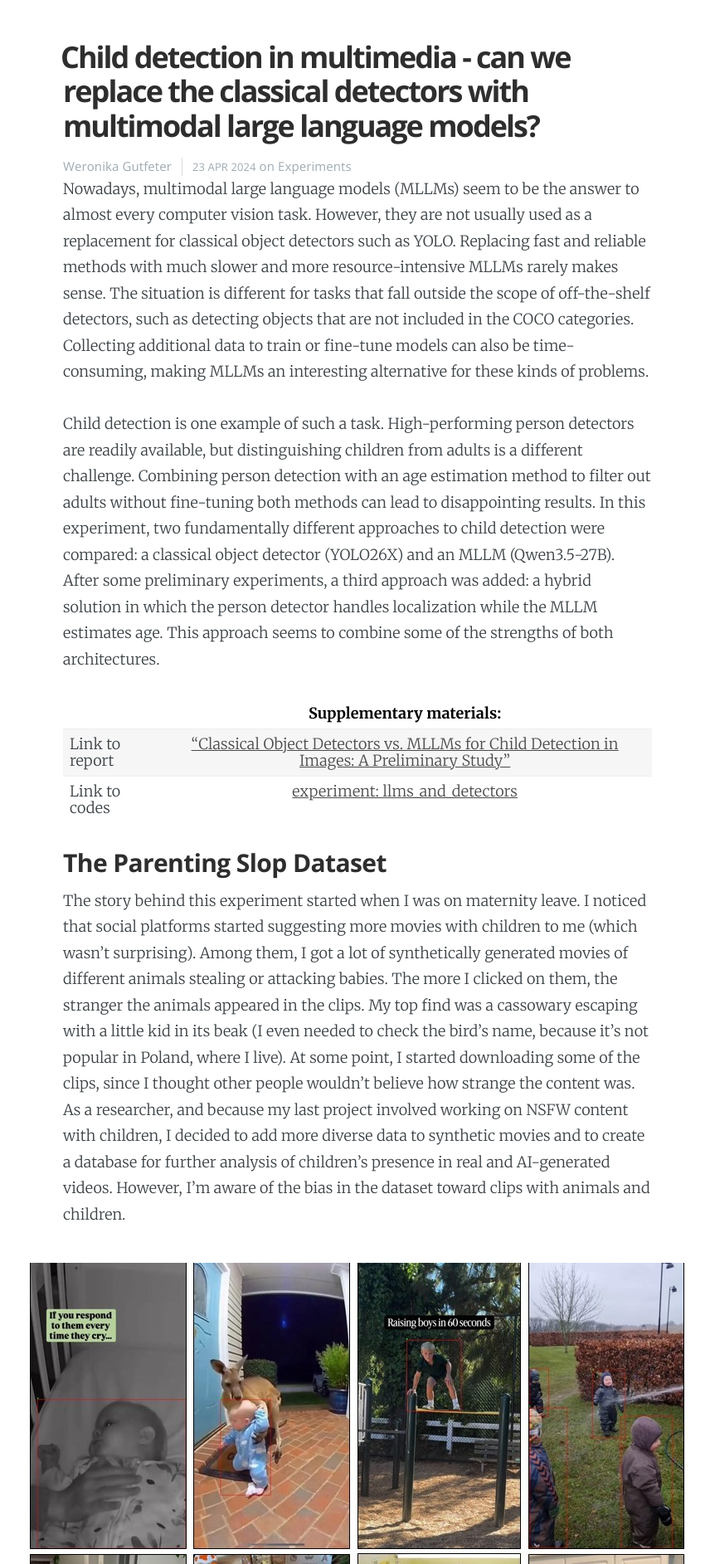
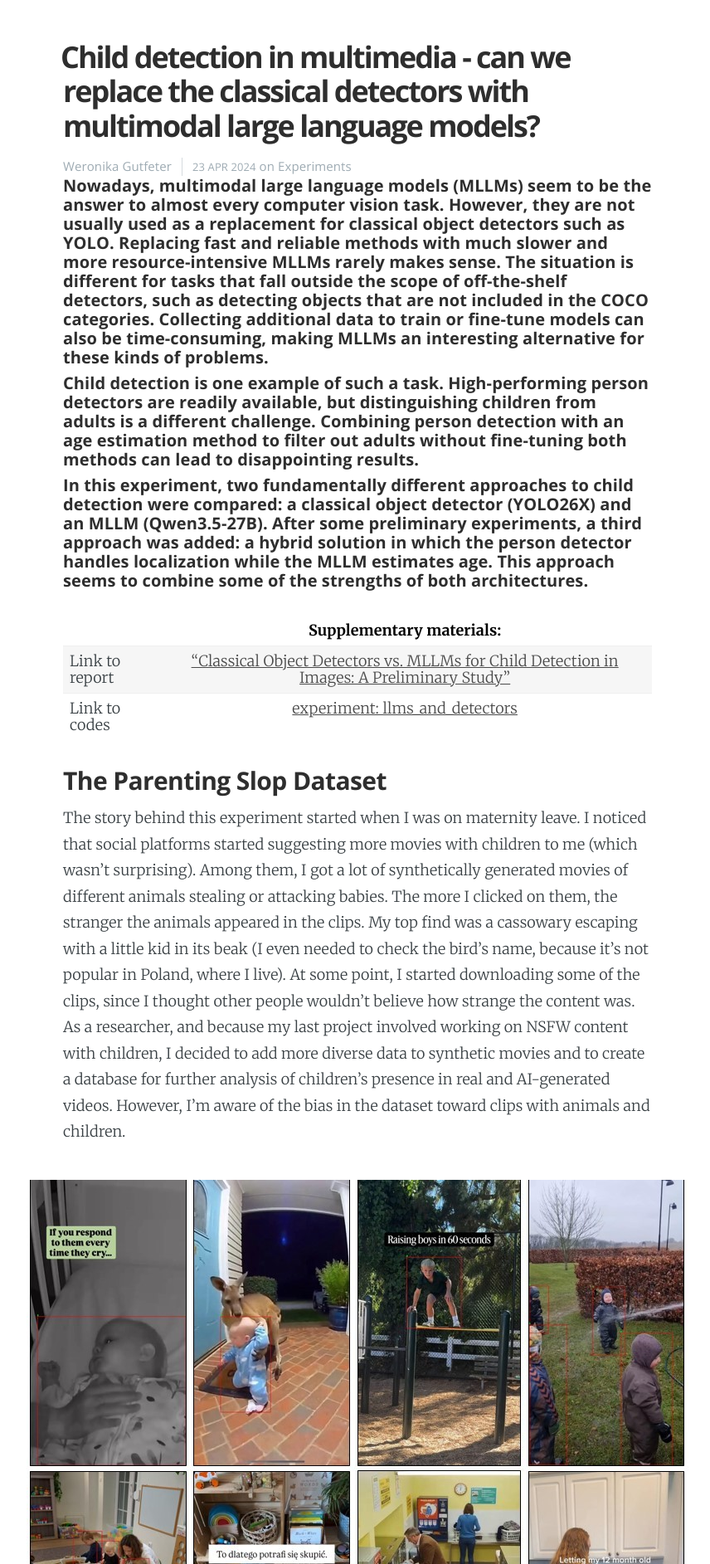
Before and after one commit to weronikagutfeter/weronikagutfeter.github.io, a Jekyll site: the page built from _posts/2026-10-10-llms_vs_detectors.md, in a window 1280 px wide. Shown: the part 362-2247 px from the top of the page at 83% size, without its empty margins (209-1065 px from the left). Built offline with Jekyll 4.4.1, drawn with Linux system fonts in a browser that asks for light colours; nearby versions of some CDN libraries.

Commit message:
post update

```diff
--- a/_includes/loop.html
+++ b/_includes/loop.html
@@ -20,7 +20,7 @@
             <h2 class="post-title"><a href="{{ post.url | relative_url }}">{{ post.title }}</a></h2>
         </header>
         <section class="post-excerpt">
-            <p>{{ post.content | split:'<!--more-->' | first | strip_html | truncatewords: 120 | replace: '**', ''}} <a class="read-more" href="{{ post.url | relative_url }}">&raquo;</a></p>
+            <p>{{ post.content | split:'<!--more-->' | first | strip_html | truncatewords: 120 | replace: '#####', ''}} <a class="read-more" href="{{ post.url | relative_url }}">&raquo;</a></p>
         </section>
         <footer class="post-meta">
             {% for author in site.data.authors %}
--- a/_posts/2026-10-10-llms_vs_detectors.md
+++ b/_posts/2026-10-10-llms_vs_detectors.md
@@ -10,11 +10,11 @@
 categories: weronika
 ---
 
-Nowadays, multimodal large language models (MLLMs) seem to be the answer to almost every computer vision task. However, they are not usually used as a replacement for classical object detectors such as YOLO. Replacing fast and reliable methods with much slower and more resource-intensive MLLMs rarely makes sense. The situation is different for tasks that fall outside the scope of off-the-shelf detectors, such as detecting objects that are not included in the COCO categories. Collecting additional data to train or fine-tune models can also be time-consuming, making MLLMs an interesting alternative for these kinds of problems.
+##### Nowadays, multimodal large language models (MLLMs) seem to be the answer to almost every computer vision task. However, they are not usually used as a replacement for classical object detectors such as YOLO. Replacing fast and reliable methods with much slower and more resource-intensive MLLMs rarely makes sense. The situation is different for tasks that fall outside the scope of off-the-shelf detectors, such as detecting objects that are not included in the COCO categories. Collecting additional data to train or fine-tune models can also be time-consuming, making MLLMs an interesting alternative for these kinds of problems.
 
-Child detection is one example of such a task. High-performing person detectors are readily available, but distinguishing children from adults is a different challenge. Combining person detection with an age estimation method to filter out adults without fine-tuning both methods can lead to disappointing results.
+##### Child detection is one example of such a task. High-performing person detectors are readily available, but distinguishing children from adults is a different challenge. Combining person detection with an age estimation method to filter out adults without fine-tuning both methods can lead to disappointing results.
 <!--more-->
-In this experiment, two fundamentally different approaches to child detection were compared: a classical object detector (YOLO26X) and an MLLM (Qwen3.5-27B). After some preliminary experiments, a third approach was added: a hybrid solution in which the person detector handles localization while the MLLM estimates age. This approach seems to combine some of the strengths of both architectures.
+##### In this experiment, two fundamentally different approaches to child detection were compared: a classical object detector (YOLO26X) and an MLLM (Qwen3.5-27B). After some preliminary experiments, a third approach was added: a hybrid solution in which the person detector handles localization while the MLLM estimates age. This approach seems to combine some of the strengths of both architectures.
 
 
 
```
